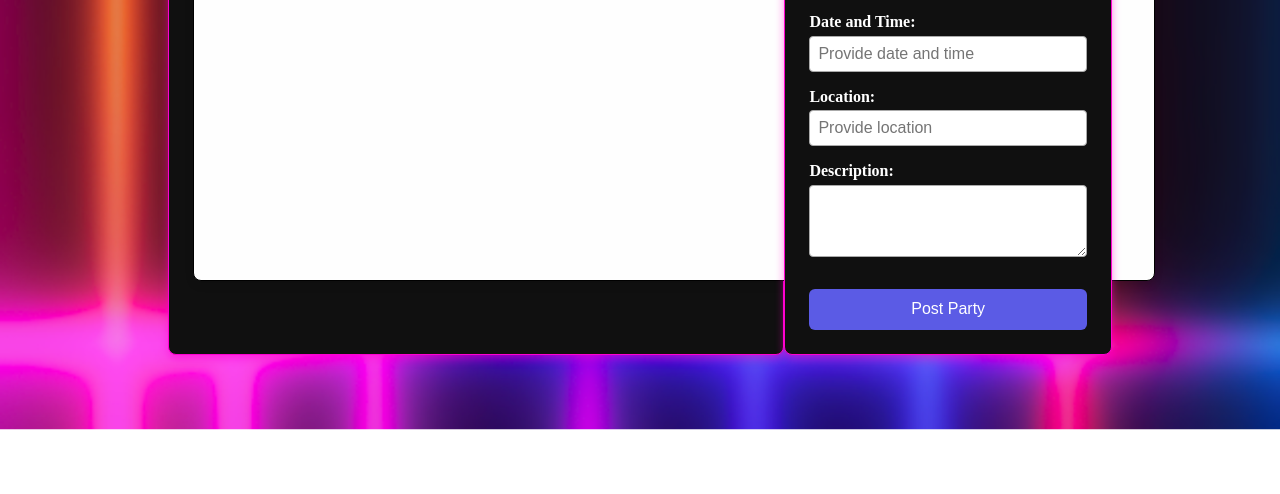
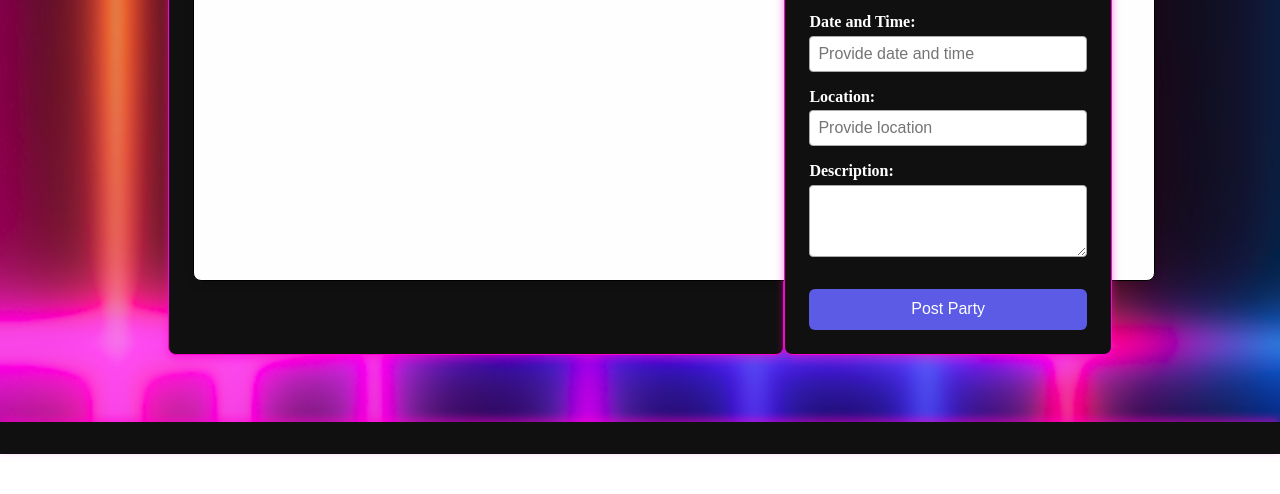
Before and after one commit to amitchell303/b21-partyPlanner, a plain HTML site: page index.html in a window 1280 px wide. Shown: the part 346-840 px from the top of the page. Drawn offline with Linux system fonts and the light colour scheme.

Commit message:
added footer

```diff
--- a/index.css
+++ b/index.css
@@ -1,6 +1,5 @@
 nav {
   color: white;
-  position: fixed;
   top: 0;
   left: 0;
   right: 0;
@@ -19,6 +18,16 @@ body {
 }
 main {
   display: flex;
+}
+footer {
+  bottom: 0;
+  left: 0;
+  right: 0;
+  padding: 1rem;
+  background-color: #101010;
+  box-shadow: 0 -4px 8px rgb(255, 1, 208, 0.5);
+  position: fixed;
+  z-index: 1000;
 }
 
 .party-search-container {
--- a/index.html
+++ b/index.html
@@ -60,5 +60,6 @@
         </form>
       </div>
     </main>
+    <footer></footer>
   </body>
 </html>
```
